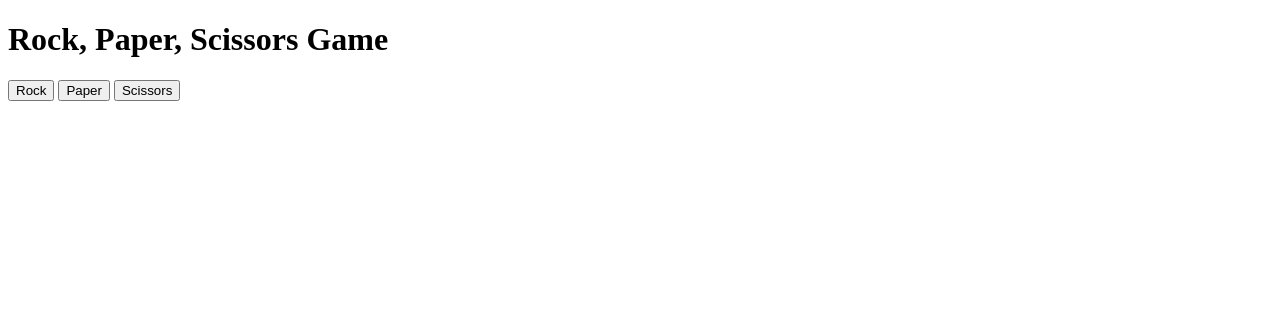
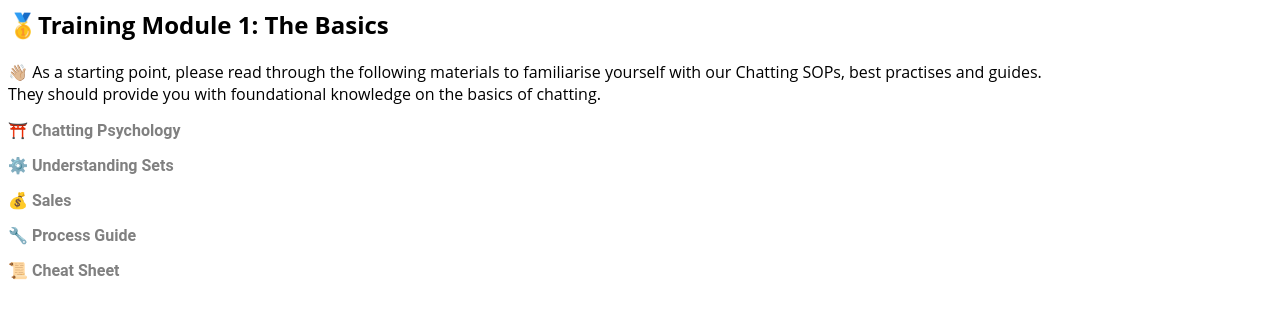
Before and after one commit to rebyrth1/rps, a plain HTML site: page index.html in a window 1280 px wide. Drawn offline with Linux system fonts and the light colour scheme.

Commit message:
Add files via upload

```diff
--- a/index.html
+++ b/index.html
@@ -1,21 +1,35 @@
-<!DOCTYPE html>
-<html lang="en">
+<html>
 <head>
-    <meta charset="UTF-8">
-    <meta name="viewport" content="width=device-width, initial-scale=1.0">
-    <link rel="stylesheet" href="styles.css">
-    <title>Rock, Paper, Scissors Game</title>
+<style>
+body {
+  font-family: "Open Sans", sans-serif;
+}
+
+a {
+  text-decoration: none;
+  color: gray;
+  font-size: 1rem;
+  font-weight: bold;
+  font-family: "Roboto", sans-serif;
+}
+</style>
 </head>
 <body>
-    <div class="container">
-        <h1>Rock, Paper, Scissors Game</h1>
-        <div class="game">
-            <button class="choice" id="rock">Rock</button>
-            <button class="choice" id="paper">Paper</button>
-            <button class="choice" id="scissors">Scissors</button>
-        </div>
-        <p id="result"></p>
-    </div>
-    <script src="script.js"></script>
+
+<h2><b>🥇Training Module 1: The Basics</b></h2><p>
+
+👋🏼 As a starting point, please read through the following materials to familiarise yourself with our Chatting SOPs, best practises and guides.<br> They should provide you with foundational knowledge on the basics of chatting.<p>
+
+
+<a href="https://htmlpreview.github.io/?https://github.com/rebyrth1/rps/blob/main/1%20Chatting%20Psychology.html" target="_blank">⛩️ Chatting Psychology</a><p>
+
+<a href="https://htmlpreview.github.io/?https://github.com/rebyrth1/rps/blob/main/2%20Understanding%20Sets.html" target="_blank">⚙️ Understanding Sets</a><p>
+
+<a href="https://htmlpreview.github.io/?https://github.com/rebyrth1/rps/blob/main/3%20Sales.html" target="_blank">💰 Sales</a><p>
+
+<a href="https://htmlpreview.github.io/?https://github.com/rebyrth1/rps/blob/main/4%20Process%20Guide.html" target="_blank">🔧 Process Guide</a><p>
+
+<a href="https://htmlpreview.github.io/?https://github.com/rebyrth1/rps/blob/main/5%20Cheat%20Sheet.html" target="_blank">📜 Cheat Sheet</a>
+
 </body>
 </html>
```
